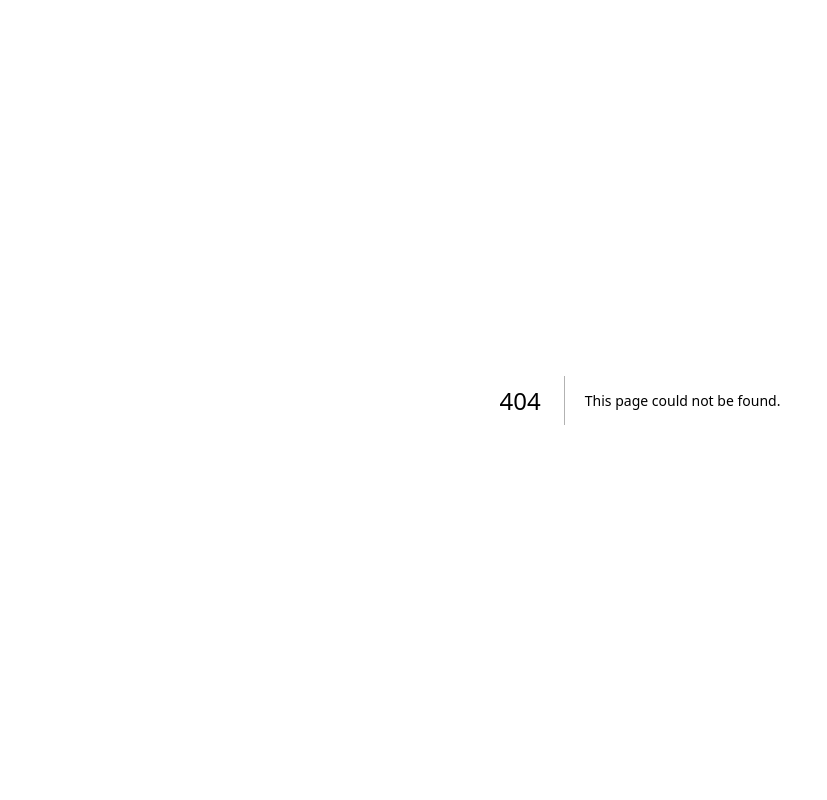
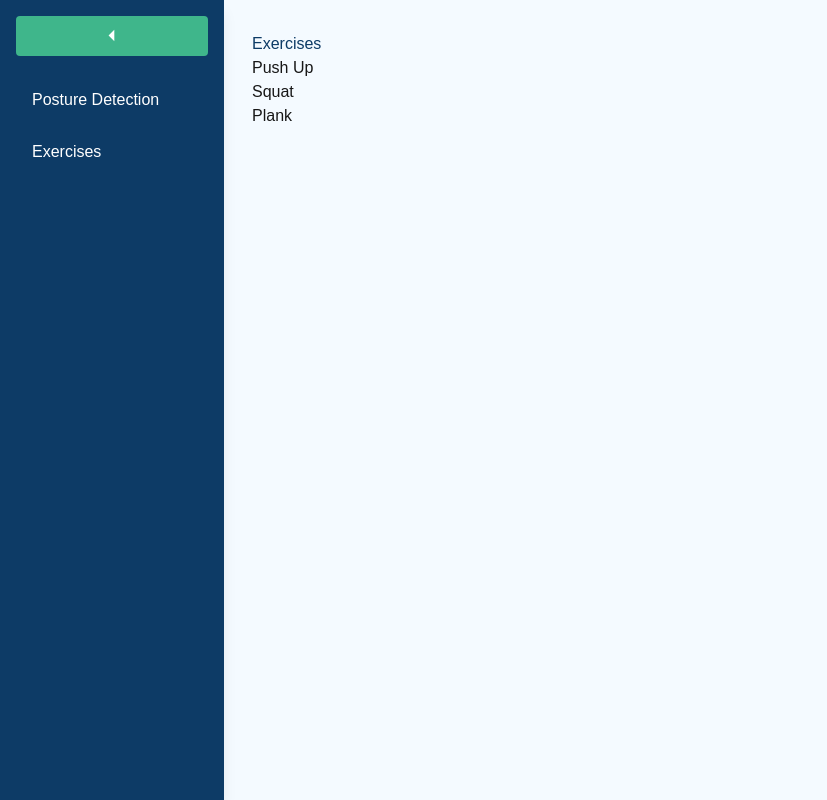
Before and after one commit to santoshyadav-29/Tech_Tacticos_Spinovate, a Next.js app in the folder frontend/: page /dashboard/excercise in a window 1280 px wide. Before the commit this address had no page. Shown: the whole page, without its empty margins (0-827 px from the left). Built offline with nearby package versions, Linux system fonts and the light colour scheme.

Commit message:
setup folder strucutre

```diff
--- /dev/null
+++ b/frontend/app/dashboard/excercise/[slug]/page.tsx
@@ -0,0 +1,41 @@
+// excercise/[slug]/page.tsx
+"use client";
+import React from "react";
+import { useParams } from "next/navigation";
+
+const exerciseDetails = {
+  "push-up": {
+    title: "Push Up",
+    description:
+      "A push-up is a common calisthenics exercise beginning from the prone position.",
+  },
+  squat: {
+    title: "Squat",
+    description:
+      "A squat is a strength exercise in which the trainee lowers their hips from a standing position and then stands back up.",
+  },
+  plank: {
+    title: "Plank",
+    description:
+      "The plank is an isometric core strength exercise that involves maintaining a position similar to a push-up for the maximum possible time.",
+  },
+};
+
+const ExcerciseDetailPage = () => {
+  const params = useParams();
+  const { slug } = params;
+  const exercise = exerciseDetails[slug as keyof typeof exerciseDetails];
+
+  if (!exercise) {
+    return <div>Exercise not found.</div>;
+  }
+
+  return (
+    <div>
+      <h1 style={{ color: "#0d3b66" }}>{exercise.title}</h1>
+      <p>{exercise.description}</p>
+    </div>
+  );
+};
+
+export default ExcerciseDetailPage;
--- /dev/null
+++ b/frontend/app/dashboard/excercise/page.tsx
@@ -0,0 +1,26 @@
+// excercise/page.tsx
+import React from "react";
+import Link from "next/link";
+
+const exercises = [
+  { name: "Push Up", slug: "push-up" },
+  { name: "Squat", slug: "squat" },
+  { name: "Plank", slug: "plank" },
+];
+
+const ExcercisePage = () => {
+  return (
+    <div>
+      <h1 style={{ color: "#0d3b66" }}>Exercises</h1>
+      <ul>
+        {exercises.map((ex) => (
+          <li key={ex.slug}>
+            <Link href={`/dashboard/excercise/${ex.slug}`}>{ex.name}</Link>
+          </li>
+        ))}
+      </ul>
+    </div>
+  );
+};
+
+export default ExcercisePage;
--- /dev/null
+++ b/frontend/app/dashboard/layout.tsx
@@ -0,0 +1,14 @@
+// layout.tsx
+import React from "react";
+import Sidebar from "../../components/Sidebar";
+
+const DashboardLayout = ({ children }: { children: React.ReactNode }) => {
+  return (
+    <div style={{ display: "flex", minHeight: "100vh", background: "#f4faff" }}>
+      <Sidebar />
+      <main style={{ marginLeft: 220, flex: 1, padding: 32 }}>{children}</main>
+    </div>
+  );
+};
+
+export default DashboardLayout;
--- /dev/null
+++ b/frontend/app/dashboard/page.tsx
@@ -0,0 +1,13 @@
+import React from "react";
+
+const Page = () => {
+  return (
+    <div>
+      <h1>Dashboard</h1>
+    </div>
+  );
+};
+
+export default Page;
+
+// Remove this file, as all pages are now under dashboard.
--- /dev/null
+++ b/frontend/app/dashboard/posture/page.tsx
@@ -0,0 +1,16 @@
+// posture/page.tsx
+import React from "react";
+
+const PosturePage = () => {
+  return (
+    <div>
+      <h1 style={{ color: "#0d3b66" }}>Posture Detection</h1>
+      <p>
+        Welcome to the posture detection page. Here you can analyze your posture
+        using our tools.
+      </p>
+    </div>
+  );
+};
+
+export default PosturePage;
--- /dev/null
+++ b/frontend/components/Sidebar.tsx
@@ -0,0 +1,46 @@
+// Sidebar.tsx
+"use client";
+import React, { useState } from "react";
+
+const sidebarLinks = [
+  { name: "Posture Detection", href: "/dashboard/posture" },
+  { name: "Exercises", href: "/dashboard/excercise" },
+];
+
+const Sidebar = () => {
+  const [open, setOpen] = useState(true);
+  return (
+    <aside
+      className={`bg-[#0d3b66] text-white min-h-screen fixed z-50 shadow-lg flex flex-col transition-all duration-300 ${
+        open ? "w-56" : "w-16"
+      } items-${open ? "start" : "center"}`}
+      aria-label="Sidebar navigation"
+    >
+      <button
+        aria-label={open ? "Close sidebar" : "Open sidebar"}
+        onClick={() => setOpen((v) => !v)}
+        className={`bg-[#3fb68b] text-white border-none m-4 rounded p-2 cursor-pointer self-${
+          open ? "end" : "center"
+        } focus:outline-none focus:ring-2 focus:ring-[#3fb68b]`}
+      >
+        {open ? "⏴" : "⏵"}
+      </button>
+      <nav className="w-full">
+        {sidebarLinks.map((link) => (
+          <a
+            key={link.name}
+            href={link.href}
+            className={`block rounded font-medium mx-2 my-1 transition-colors duration-200 focus:outline-none focus:bg-[#144e7a] hover:bg-[#144e7a] ${
+              open ? "px-6 py-3" : "px-2 py-3"
+            } text-white`}
+            tabIndex={0}
+          >
+            {open ? link.name : link.name[0]}
+          </a>
+        ))}
+      </nav>
+    </aside>
+  );
+};
+
+export default Sidebar;
```
